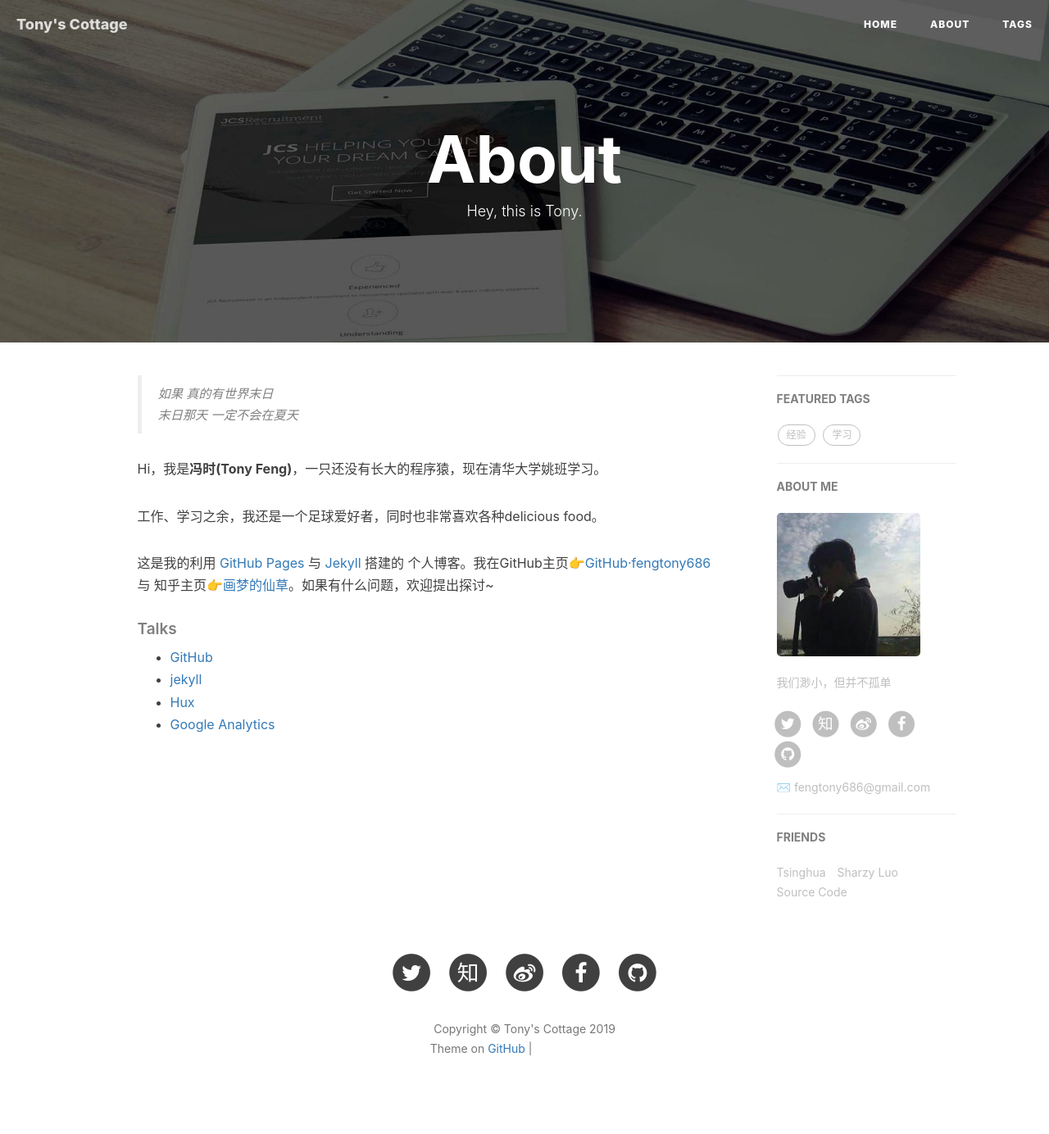
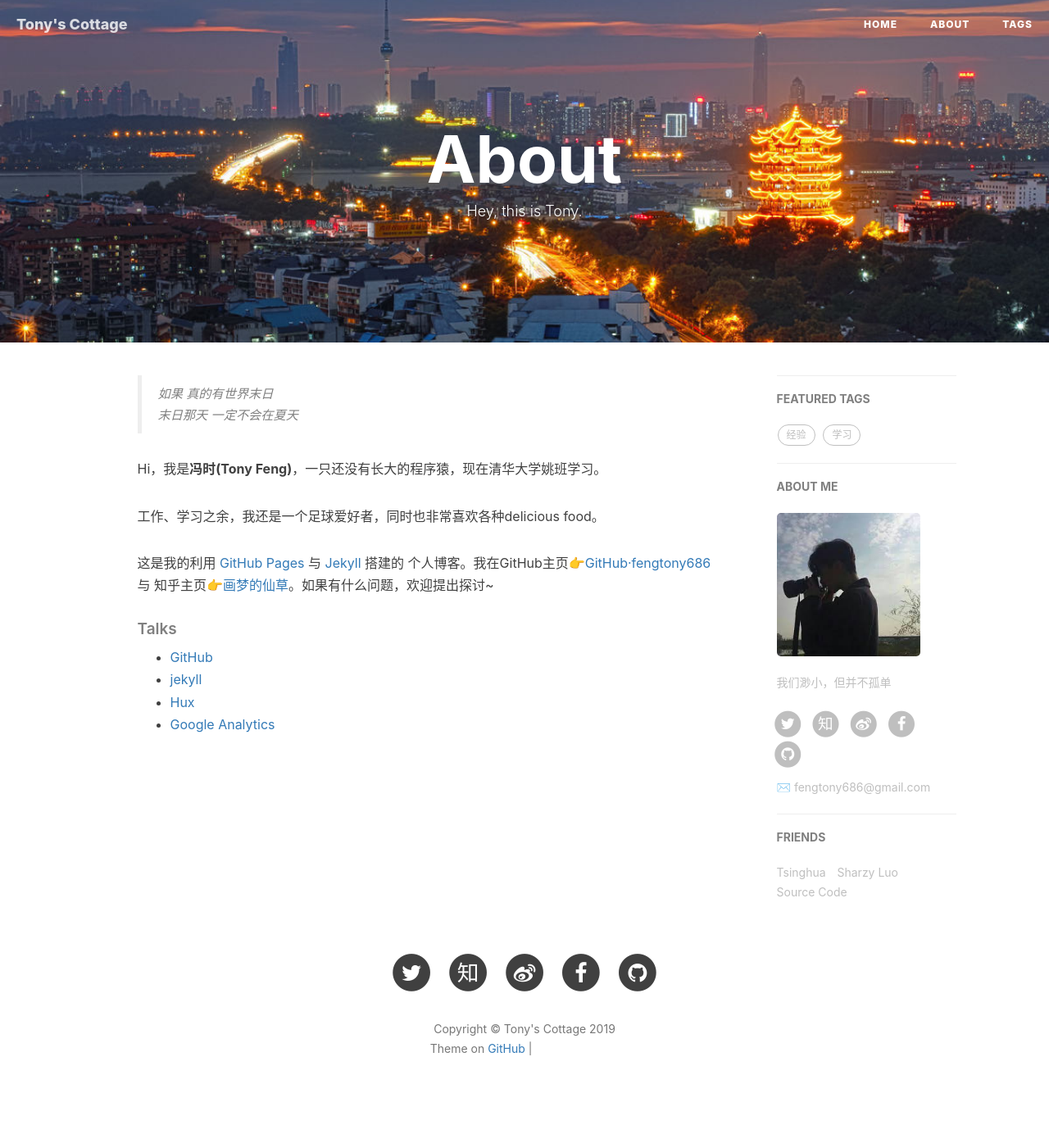
Before and after one commit to fengtony686/fengtony686.github.io, a Jekyll site: the page built from about.html, in a window 1280 px wide. Shown: the whole page at 82% size. Built offline with Jekyll 4.4.1, drawn with Linux system fonts in a browser that asks for light colours; nearby versions of some CDN libraries; comment, search, counter and statistics services are not loaded; grey boxes are pictures that could not be loaded.

Commit message:
change my background

```diff
--- a/_config.yml
+++ b/_config.yml
@@ -1,7 +1,7 @@
 # Site settings
 title: Tony's Cottage
 SEOTitle: 冯时的博客 | Tony's Cottage
-header-img: img/wuhan0.jpg
+header-img: img/Singapore0.jpeg
 email: fengtony686@gmail.com
 description: "Hi,everyone.我是冯时，这是我的博客，这里将记录我生活，学习中那些有趣的事。"
 keyword: "冯时, Tony's Cottage, fengshi, Tony Feng, tonyfeng, iOS, Apple, iPhone, 冯时的博客"
--- a/about.html
+++ b/about.html
@@ -2,7 +2,7 @@
 layout: page
 title: "About"
 description: "Hey, this is Tony."
-header-img: "img/post-bg-rwd.jpg"
+header-img: "img/wuhan0.jpg"
 ---
 
 <!-- Language Selector -->
--- a/tags.html
+++ b/tags.html
@@ -2,7 +2,7 @@
 title: Tags
 layout: default
 description: If you weeped for the missing sunset,you would miss all the shining stars.
-header-img: "img/tag-bg.jpg"
+header-img: "img/paris0.jpg"
 ---
 
 <!-- Page Header -->
```
Also changed, not shown: img/Singapore0.jpeg (added), img/paris0.jpeg (added).
